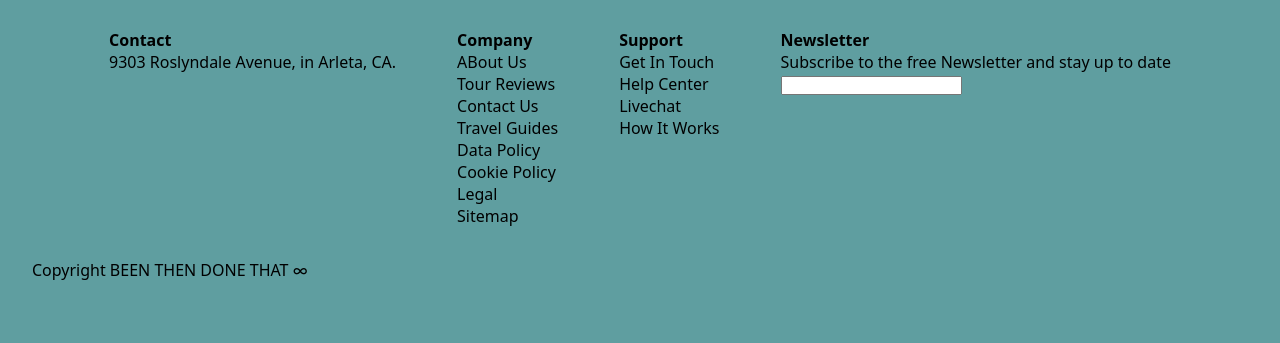
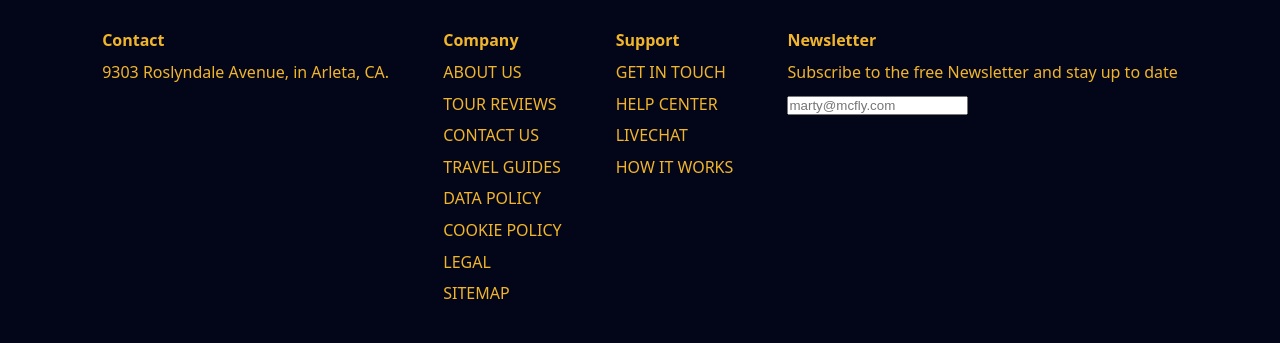
Before and after one commit to lukitas1337/wbs-time-travel, a plain HTML site: page index.html in a window 1280 px wide. Shown: the part 2708-3051 px from the top of the page. Before the commit the page ends 3021 px from the top, so only its background shows below. Drawn offline with Linux system fonts and the light colour scheme.

Commit message:
changed color scheme

```diff
--- a/index.html
+++ b/index.html
@@ -128,7 +128,7 @@
                 <h6>Newsletter</h6>
                 <p>Subscribe to the free Newsletter and stay up to date</p>
                 <form action="">
-                    <input type="text">
+                    <input type="text" placeholder="marty@mcfly.com">
                 </form>
             </div>
         </div>
--- a/styles.css
+++ b/styles.css
@@ -11,7 +11,8 @@ html {
 }
 
 body {
-    background-color: cadetblue;
+    background-color: #030619;
+    color: #F1B52C;
 }
 
 nav ul li a {
@@ -153,6 +154,14 @@ h2 {
     padding: 0rem 2rem;
 }
 
+.footerMenu li, .footerMenu h6, .footerMenu p {
+    margin-bottom: 0.6rem;
+}
+
+.footerMenu li {
+    text-transform: uppercase;
+}
+
 footer {
     padding: 0rem 2rem 2rem 2rem;
     margin-top: 2rem;
```
